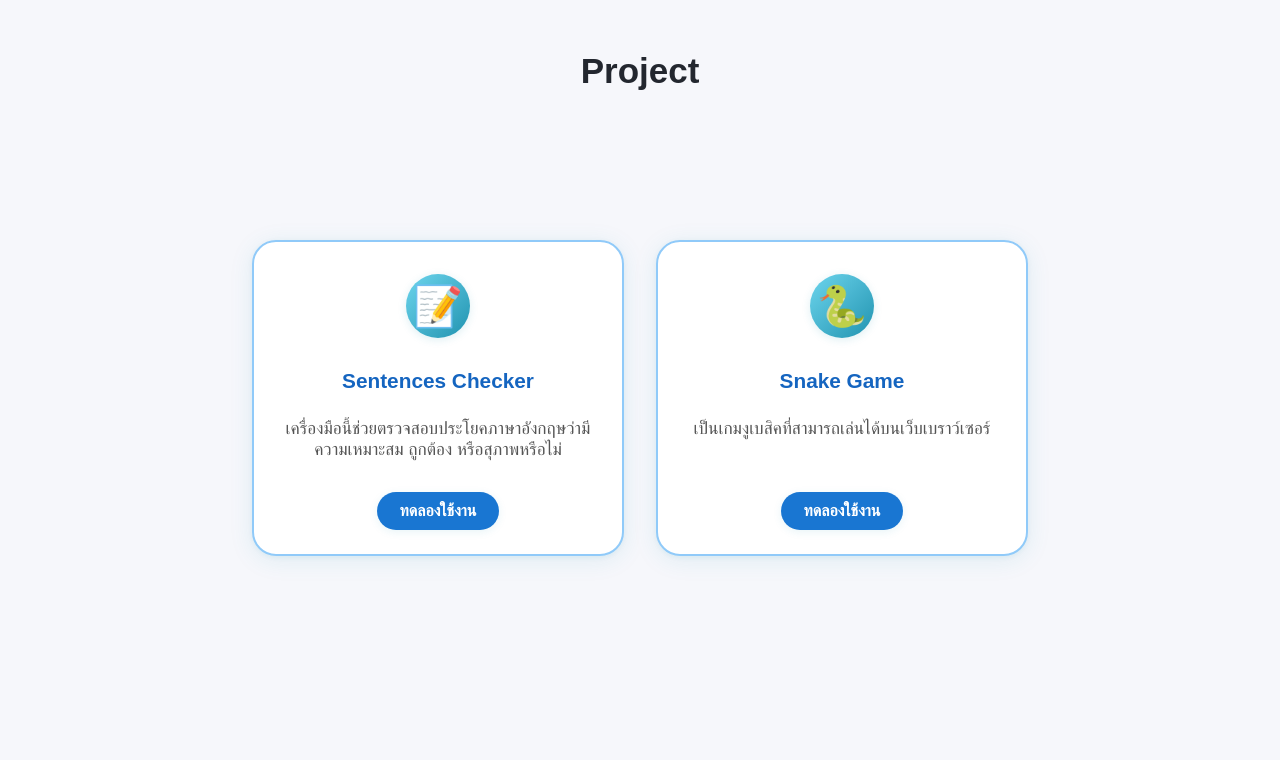
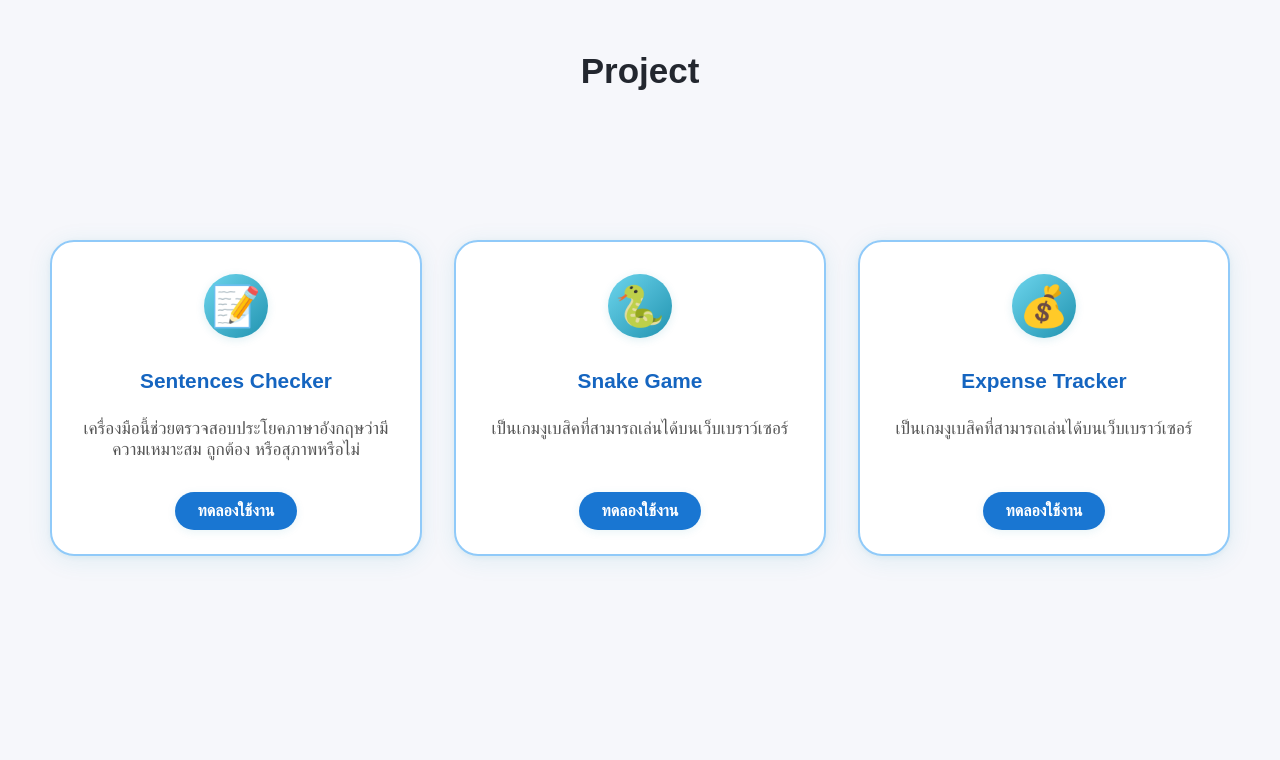
Before and after one commit to 1563Godz/We-website, a Flask app: page / in a window 1280 px wide. Shown: the part 888-1648 px from the top of the page. Run offline with Flask 3, Linux system fonts and the light colour scheme; parts of the project's set-up code (start-up, migrations or seed data) failed here and were passed over.

Commit message:
Update index.html

```diff
--- a/templates/index.html
+++ b/templates/index.html
@@ -43,6 +43,14 @@
                     เป็นเกมงูเบสิคที่สามารถเล่นได้บนเว็บเบราว์เซอร์
                 </p>
                 <a class="project-btn" href="{{ url_for('snake_game') }}">ทดลองใช้งาน</a>
+            </div>
+            <div class="project-card enhanced-card">
+                <div class="project-icon icon-circle">💰</div>
+                <h3 class="project-title">Expense Tracker</h3>
+                <p class="project-desc">
+                    เป็นเกมงูเบสิคที่สามารถเล่นได้บนเว็บเบราว์เซอร์
+                </p>
+                <a class="project-btn" href="https://expense-tracker-hd25.onrender.com/sign_in.html">ทดลองใช้งาน</a>
             </div>
         </div>
     </section>
```
